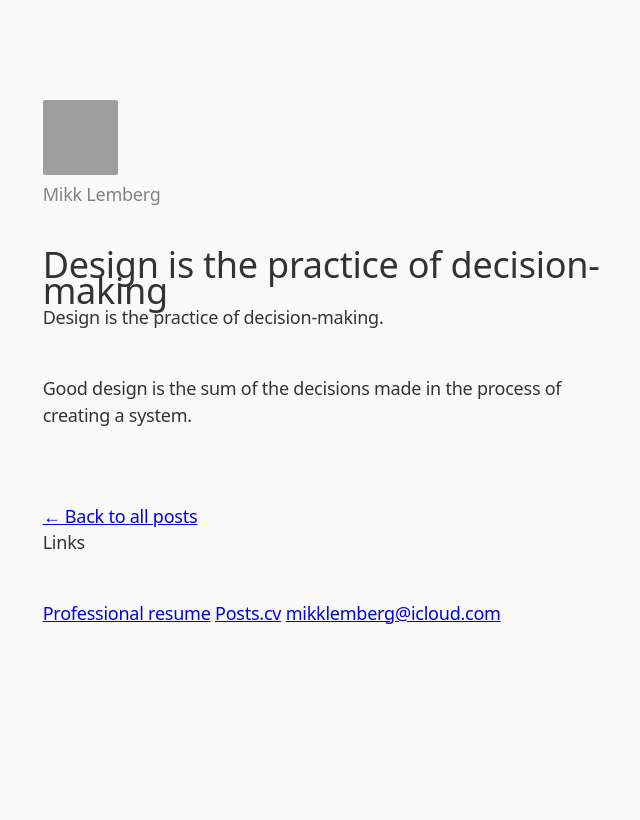
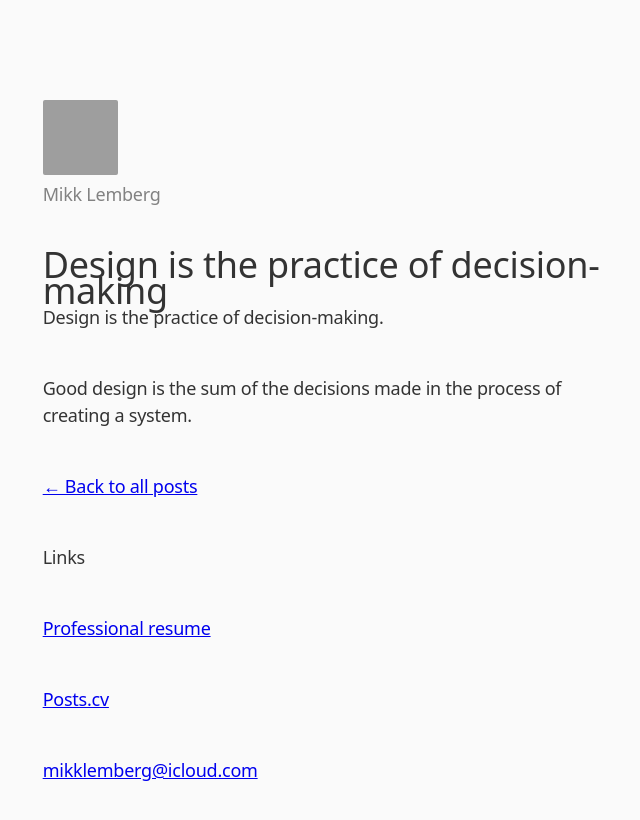
Before and after one commit to mikklemberg/My-personal-notes, a Jekyll site: the page built from _posts/2023-01-29-decision-making.md, in a window 1280 px wide. Shown: the top 820 px of the page, without its empty margins (309-949 px from the left). Built offline with Jekyll 4.4.1, drawn with Linux system fonts in a browser that asks for light colours; grey boxes are pictures that could not be loaded.

Commit message:
Update post.html

```diff
--- a/_layouts/post.html
+++ b/_layouts/post.html
@@ -17,15 +17,15 @@
             <div class="post-content">
                 {{ content }}
             </div>
-            <div class="back-to-posts">
-                <a href="/">← Back to all posts</a>
+            <div>
+                <p><a href="/">← Back to all posts</a><p>
             </div>
         </article>
         <footer>
             <p>Links</p>
-            <a href="https://mikklemberg.ee">Professional resume</a>
-            <a href="https://posts.cv/mikk">Posts.cv</a>
-            <a href="mailto:mikklemberg@icloud.com">mikklemberg@icloud.com</a>
+            <p><a href="https://mikklemberg.ee">Professional resume</a></p>
+            <p><a href="https://posts.cv/mikk">Posts.cv</a></p>
+            <p><a href="mailto:mikklemberg@icloud.com">mikklemberg@icloud.com</a></p>
         </footer>
     </div>
 </body>
```
